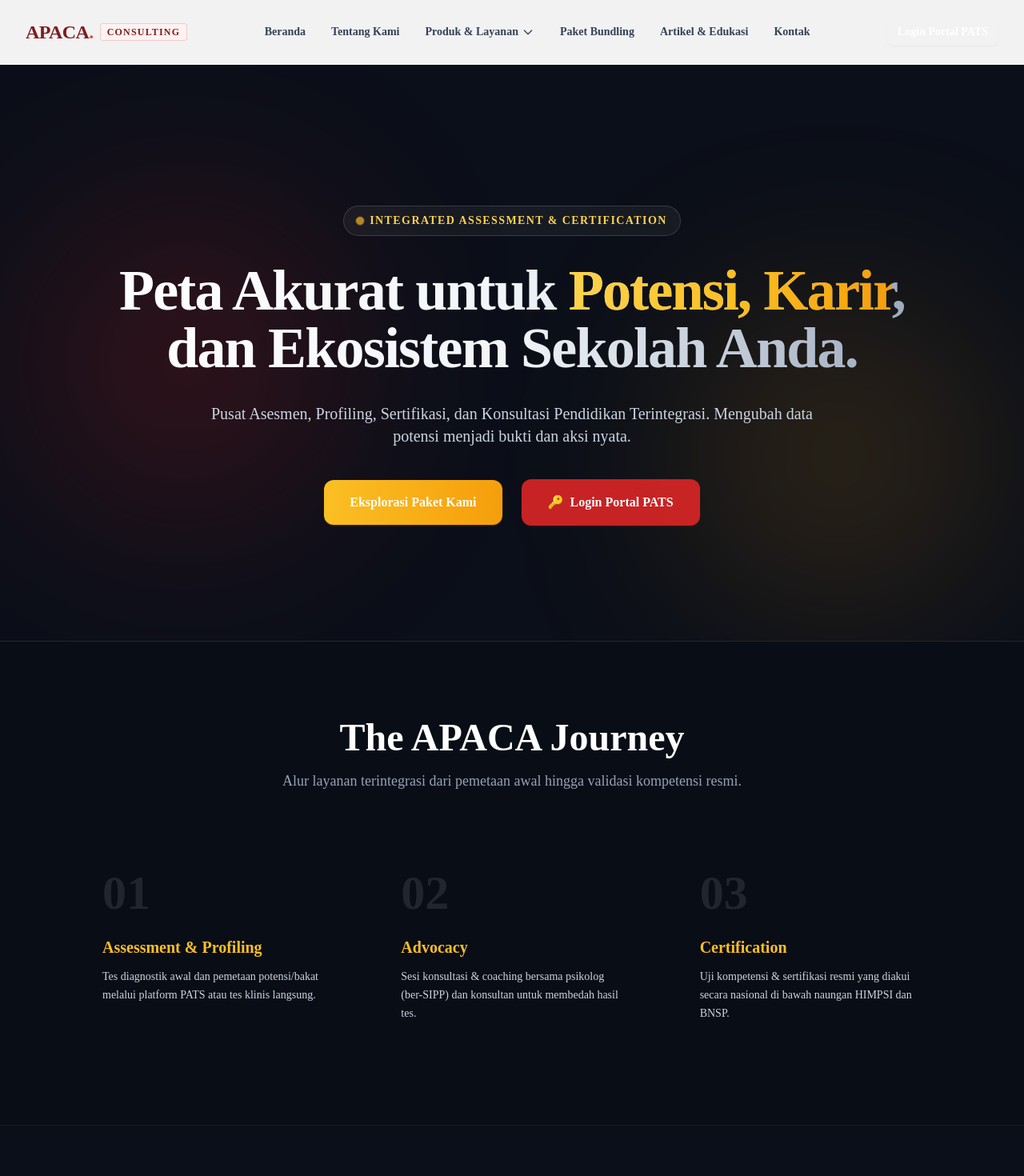
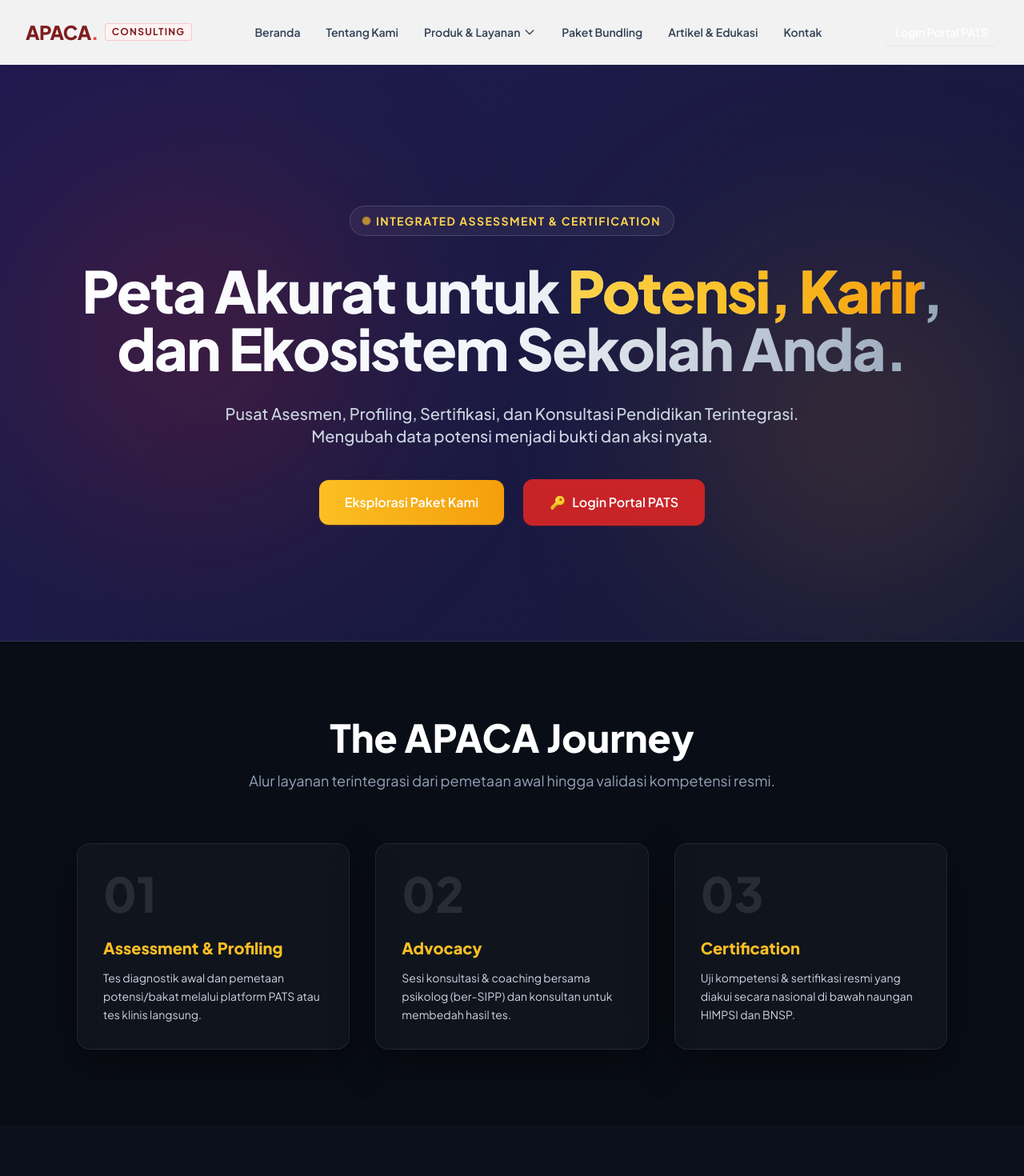
Before and after one commit to ptbriska/web-apaca, a Next.js app: page / in a window 1280 px wide. Shown: the top 1470 px of the page at 80% size. Built offline with nearby package versions, Linux system fonts and the light colour scheme.

Commit message:
Update globals.css

```diff
--- a/src/app/globals.css
+++ b/src/app/globals.css
@@ -1,9 +1,92 @@
+@import url('https://fonts.googleapis.com/css2?family=Plus+Jakarta+Sans:wght@400;500;600;700;800;900&display=swap');
+
 @tailwind base;
 @tailwind components;
 @tailwind utilities;
 
+:root {
+  font-family: 'Plus Jakarta Sans', -apple-system, BlinkMacSystemFont, 'Segoe UI', Roboto, sans-serif;
+}
+
+html {
+  scroll-behavior: smooth;
+}
+
 body {
-  background-color: #f1f5f9;
-  color: #0f172a;
-  font-family: system-ui, -apple-system, BlinkMacSystemFont, 'Segoe UI', Roboto, sans-serif;
+  background-color: #0b0f19;
+  color: #f8fafc;
+  font-family: 'Plus Jakarta Sans', system-ui, -apple-system, sans-serif;
+  overflow-x: hidden;
 }
+
+/* ==========================================================================
+   EFEK VISUAL MODERN & ANIMASI CUSTOM APACA
+   ========================================================================== */
+
+/* 1. ANIMASI BACKGROUND GRADIENT BERGERAK */
+@keyframes gradientShift {
+  0% { background-position: 0% 50%; }
+  50% { background-position: 100% 50%; }
+  100% { background-position: 0% 50%; }
+}
+
+.bg-animated-hero {
+  background: linear-gradient(-45deg, #0f172a, #1e1b4b, #2e1065, #090d16);
+  background-size: 400% 400%;
+  animation: gradientShift 12s ease infinite;
+}
+
+/* 2. EFEK SWEEP KILATAN LIGHT PADA TOMBOL & KARTU */
+@keyframes sweepLight {
+  0% { left: -120%; }
+  30% { left: 180%; }
+  100% { left: 180%; }
+}
+
+.btn-sweep {
+  position: relative;
+  overflow: hidden;
+}
+
+.btn-sweep::after {
+  content: '';
+  position: absolute;
+  top: -50%;
+  left: -120%;
+  width: 60%;
+  height: 200%;
+  background: linear-gradient(
+    to right,
+    rgba(255, 255, 255, 0) 0%,
+    rgba(255, 255, 255, 0.5) 50%,
+    rgba(255, 255, 255, 0) 100%
+  );
+  transform: rotate(25deg);
+  animation: sweepLight 4s infinite ease-in-out;
+}
+
+/* 3. GLASSMORPHISM (KARTU KACA TRANSPARAN + GLOW) */
+.glass-card {
+  background: rgba(255, 255, 255, 0.03);
+  backdrop-filter: blur(16px);
+  -webkit-backdrop-filter: blur(16px);
+  border: 1px solid rgba(255, 255, 255, 0.08);
+  box-shadow: 0 20px 50px rgba(0, 0, 0, 0.4);
+  transition: all 0.3s ease;
+}
+
+.glass-card:hover {
+  border-color: rgba(234, 179, 8, 0.4);
+  transform: translateY(-6px);
+  box-shadow: 0 20px 40px rgba(234, 179, 8, 0.15);
+}
+
+/* 4. AMBIENT GLOWING BLOBS BERGERAK */
+@keyframes floatBlob {
+  0%, 100% { transform: translate(0px, 0px) scale(1); }
+  50% { transform: translate(30px, -40px) scale(1.1); }
+}
+
+.animate-blob {
+  animation: floatBlob 8s ease-in-out infinite;
+}
```
